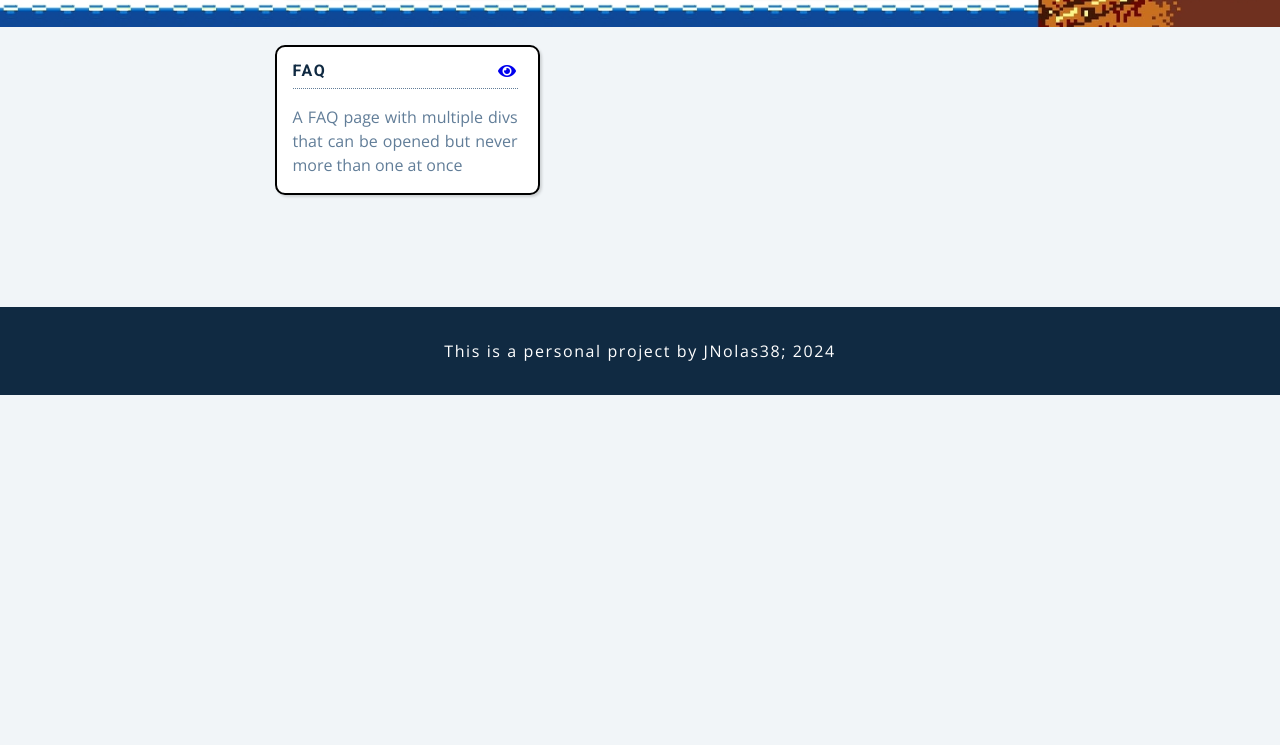
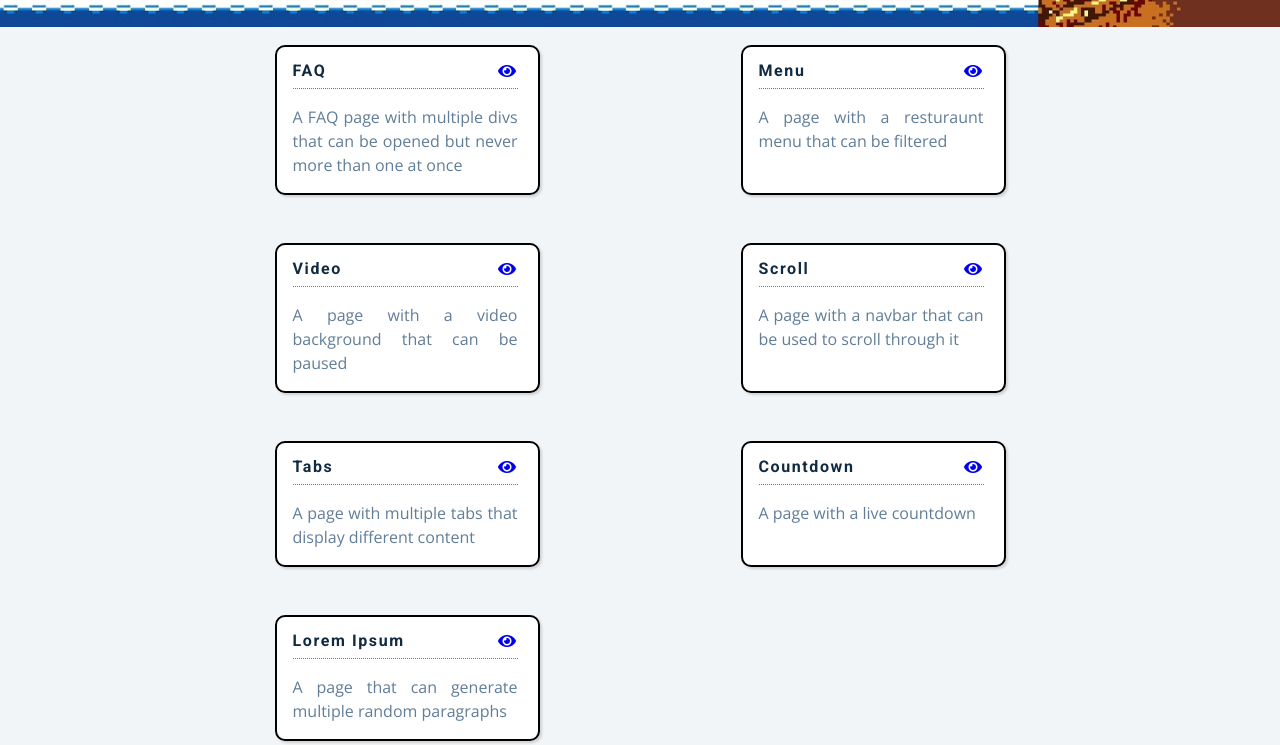
Before and after one commit to JNolas38/JS_exercises, a plain HTML site: page index.html in a window 1280 px wide. Shown: the part 773-1518 px from the top of the page. Before the commit the page ends 1168 px from the top, so only its background shows below. Drawn offline with nearby package versions, Linux system fonts and the light colour scheme.

Commit message:
Updated Homepage
Fixed an issue with the padding of menu-item and added the remaining items to the linkList array.

```diff
--- a/app.js
+++ b/app.js
@@ -40,6 +40,42 @@ const linkList = [
         title: "FAQ",
         path: "FAQ/index.html",
         desc: "A FAQ page with multiple divs that can be opened but never more than one at once"
+    },
+    {
+        id: 8,
+        title: "Menu",
+        path: "menu/index.html",
+        desc: "A page with a resturaunt menu that can be filtered"
+    },
+    {
+        id: 9,
+        title: "Video",
+        path: "video/index.html",
+        desc: "A page with a video background that can be paused"
+    },
+    {
+        id: 10,
+        title: "Scroll",
+        path: "Scoll/index.html",
+        desc: "A page with a navbar that can be used to scroll through it"
+    },
+    {
+        id: 11,
+        title: "Tabs",
+        path: "tabs/index.html",
+        desc: "A page with multiple tabs that display different content"
+    },
+    {
+        id: 12,
+        title: "Countdown",
+        path: "countdown/index.html",
+        desc: "A page with a live countdown"
+    },
+    {
+        id: 13,
+        title: "Lorem Ipsum",
+        path: "ipsum/index.html",
+        desc: "A page that can generate multiple random paragraphs"
     }
 ];
 
@@ -70,11 +106,9 @@ const links = document.querySelector('.links');
 
 function displayLink(linkList){
     let strLinks = [];
-    for (let i = 0; i < linkList.length; i++){
-        if (linkList[i].id <= 5){
-            let item = linkList[i];
-            strLinks.push(`<li><a href=${item.path}>${item.title}</a></li>`);
-        }
+    for (let i = 0; i < 5; i++){
+        let item = linkList[i];
+        strLinks.push(`<li><a href=${item.path}>${item.title}</a></li>`);
     };
     strLinks = strLinks.join('');
     links.innerHTML = strLinks;
@@ -88,8 +122,6 @@ const linksContainer = document.querySelector('.links-container');
 navToggle.addEventListener('click', function(){
     const containerHeight = linksContainer.getBoundingClientRect().height;
     const linksHeight = links.getBoundingClientRect().height;
-
-    console.log(linksHeight);
 
     if (containerHeight === 0){
         linksContainer.style.height = `${linksHeight}px`;
@@ -131,7 +163,6 @@ window.addEventListener('scroll', function(){
     }
 });
 topLink.addEventListener('click', function(e){
-    e.preventDefault();
     window.scrollTo({
         letf:0,
         top: 0,
--- a/styles.css
+++ b/styles.css
@@ -268,7 +268,6 @@ nav {
   gap: 1rem 2rem;
   max-width: 210rem;
   padding: 1rem;
-  padding-right: 0rem;
   border-radius: 10px;
   border: 2px solid black;
   box-shadow: rgba(0, 0, 0, 0.15) 1.95px 1.95px 2.6px;
@@ -292,6 +291,7 @@ nav {
 
 @media screen and (min-width: 768px) {
   .menu-item {
+    padding-right: 0rem;
     grid-template-columns: 225px 1fr;
     gap: 0 1.25rem;
     max-width: 40rem;
@@ -311,7 +311,7 @@ nav {
 }
 
 
-/* Background */
+/* =========================================================== Background =========================================================== */
 
 .bg {
   min-height: 100vh;
```
